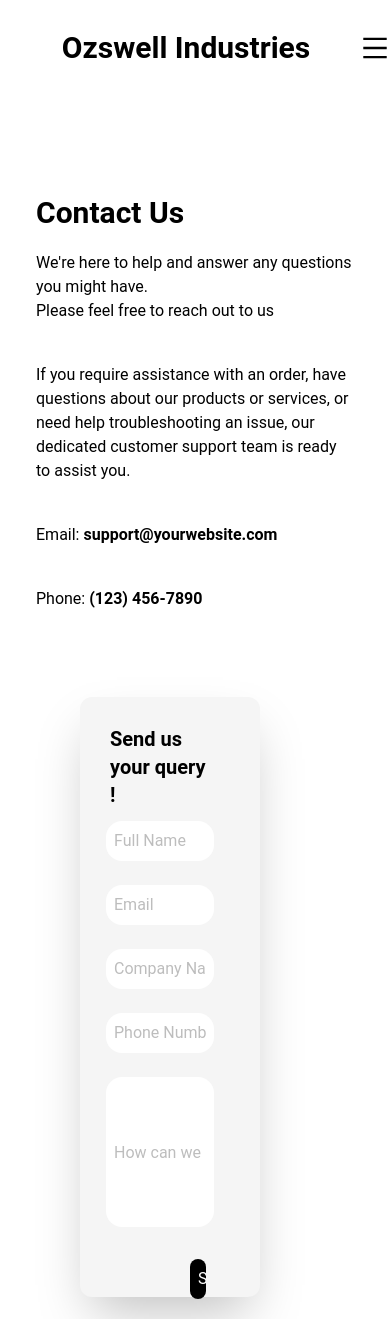
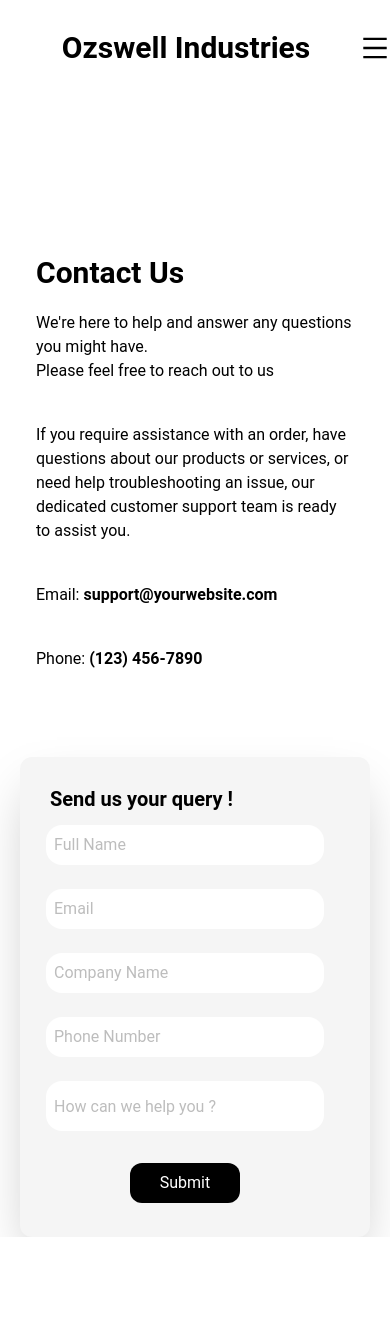
Before and after one commit to governedbyprudence/ecomPortfolio, a React (Vite) app: page /contact in a window 390 px wide. After the commit the page ends 1237 px from the top, so only its background shows below. Built offline with nearby package versions, Linux system fonts and the light colour scheme.

Commit message:
fixed contact page responsive form on low width

```diff
--- a/src/core/routes/contactpage.jsx
+++ b/src/core/routes/contactpage.jsx
@@ -12,15 +12,15 @@ const ContactPage = () => {
                     <p className="p-5">Email: <span className="font-bold">support@yourwebsite.com</span></p>
                     <p className="p-5">Phone: <span className="font-bold">(123) 456-7890</span></p>
                 </div>
-                <div className=" w-full px-20">
-                    <div className=" rounded-xl mr-[50px] lg:mr-100 mt-[10px] pl-[10px] pr-[30px] py-2 bg-gray-100 h-[600px] shadow-2xl">
+                <div className=" w-full px-5 md:px-15 lg:px-20">
+                    <div className=" rounded-xl lg:mr-100 mt-[10px] pl-[10px] pr-[30px] py-2 bg-gray-100 h-[480px] md:h-[600px] shadow-2xl">
                     <h1 className=" text-xl font-bold px-5 pt-5" >Send us your query !</h1>
                         <form className="flex flex-col">
                             <input type="text" placeholder="Full Name" className=" bg-blue-grey-100 mx-4 my-3 p-2 rounded-2xl" id="name"></input>
                             <input type="text" placeholder="Email" className=" bg-blue-grey-100 mx-4 my-3 p-2 rounded-2xl" id="email"></input>
                             <input type="email" placeholder="Company Name" className=" bg-blue-grey-100 mx-4 my-3 p-2 rounded-2xl" id="company"></input>
                             <input type="tel"placeholder="Phone Number" className=" bg-blue-grey-100 mx-4 my-3 p-2 rounded-2xl" id="phone"></input>
-                            <input type="text" placeholder="How can we help you ?" className=" text-top bg-blue-grey-100 mx-4 my-3 p-2 h-[150px] rounded-2xl" id="query"></input>
+                            <input type="text" placeholder="How can we help you ?" className=" text-top bg-blue-grey-100 mx-4 my-3 p-2 h-[50px] md:h-[150px] rounded-2xl" id="query"></input>
                             <input type="submit" className="bg-black rounded-xl p-2 mx-[100px] my-5 text-white" placeholder="Submit"/>
                         </form>
                     </div>
```
